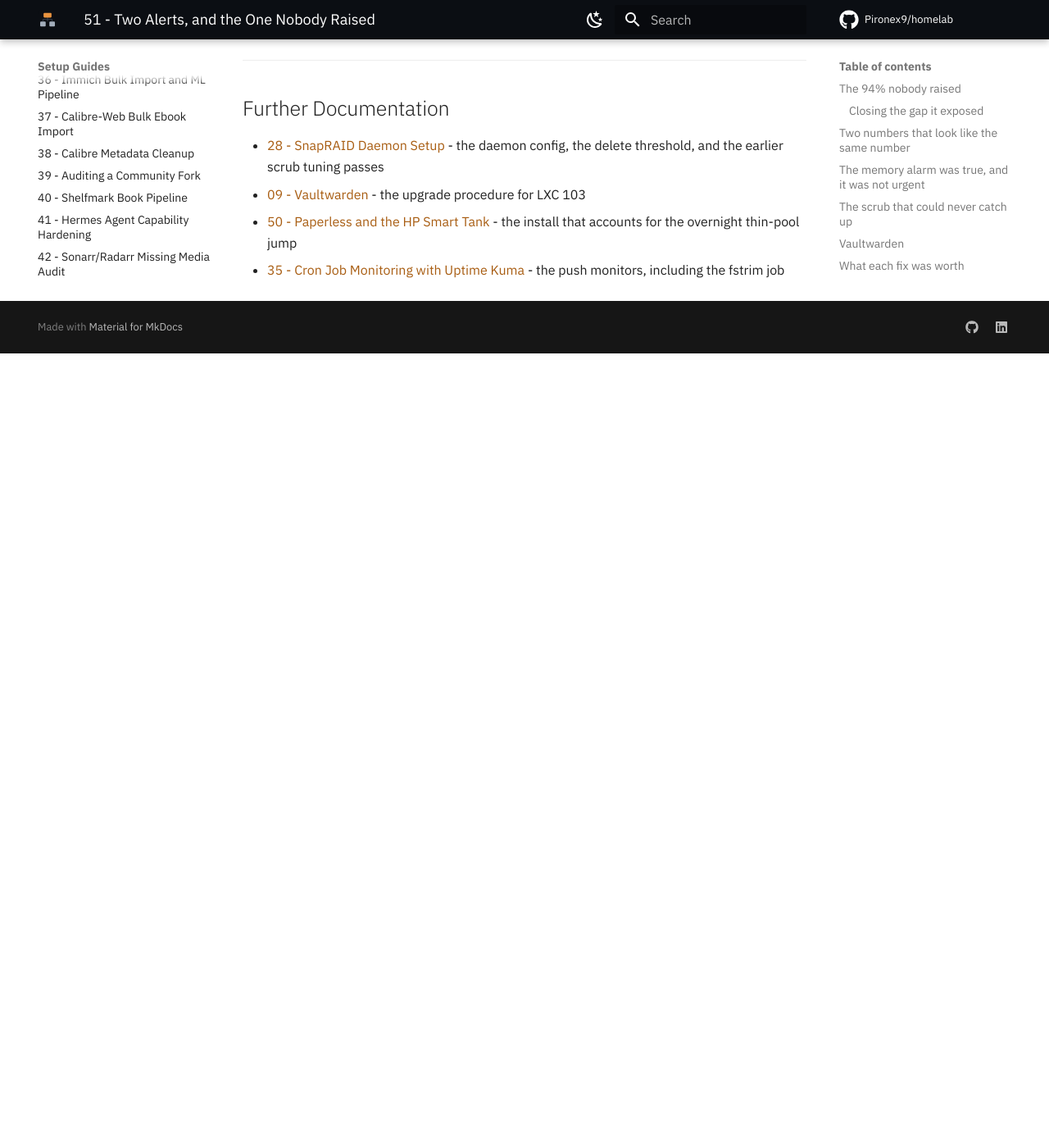
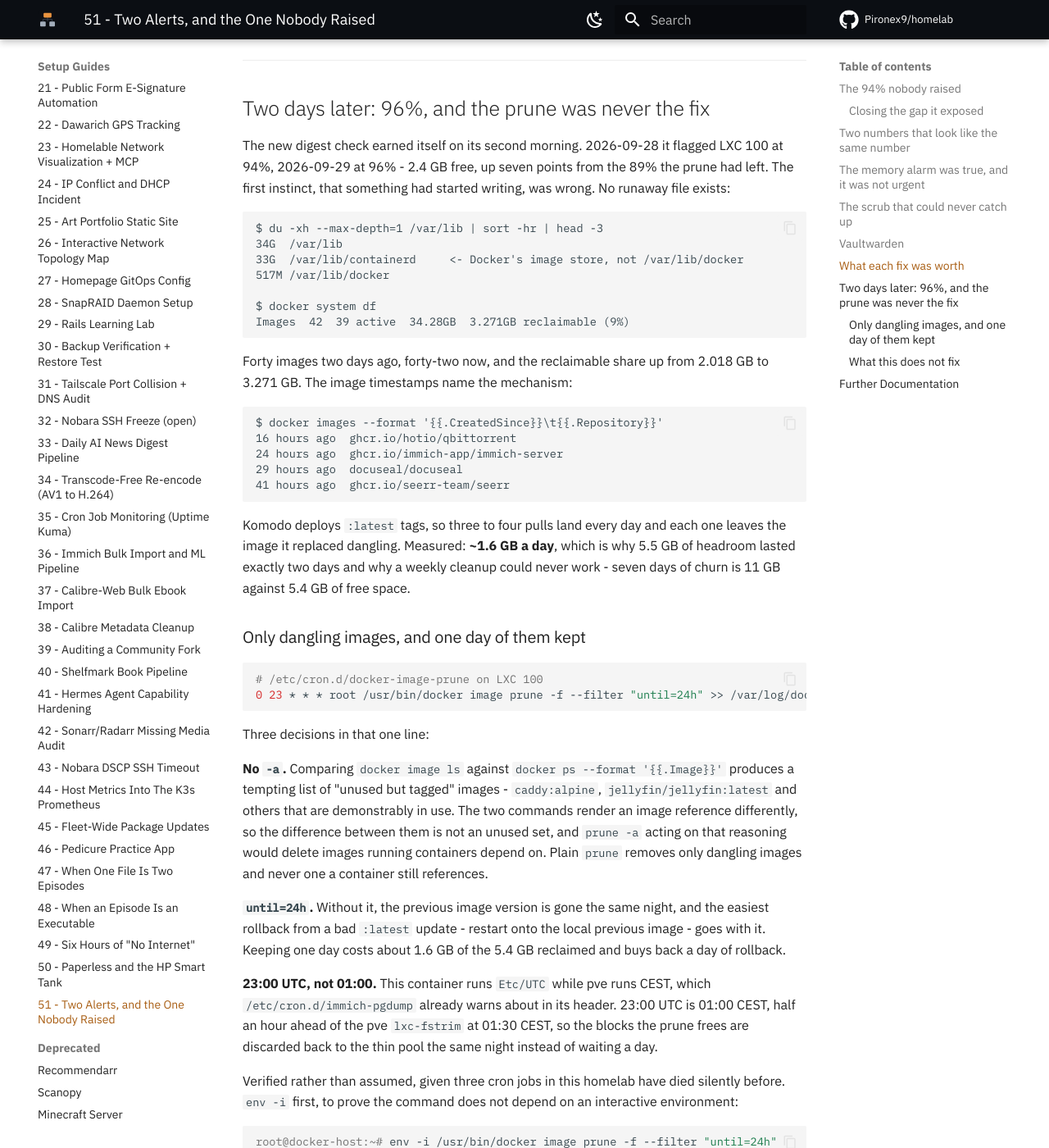
Before and after one commit to Pironex9/homelab, an MkDocs documentation site: the page built from docs/proxmox/51_Two_Alerts_And_The_One_Nobody_Raised.md, in a window 1280 px wide and 1400 px high, scrolled down 5673 px. Shown: the whole window at 82% size. Built offline with MkDocs 1.6.1 and Material for MkDocs 9.7.7, drawn with Linux system fonts in a browser that asks for light colours; comment, search, counter and statistics services are not loaded; before the commit the page ends 6104 px from its top, so only the background shows below that; some of the changed text lies outside the part shown.

Commit message:
docs: 96% two days later, and why the prune was never the fix
The digest check added on 09-27 flagged LXC 100 at 94% on 09-28 and 96% on
09-29. No runaway writer: Komodo deploys :latest, three to four pulls land a
day, and each leaves the image it replaced dangling - measured at ~1.6 GB a day,
so 5.5 GB of headroom lasted exactly two days.

Daily /etc/cron.d/docker-image-prune on LXC 100, with the three decisions in the
line written down: no -a, because the "unused but tagged" set assembled from
docker ps is not unused and pruning it would delete images running containers
depend on; until=24h, so a bad :latest update can still be rolled back onto the
local previous image for a day; and 23:00 UTC rather than 01:00, because this
container runs UTC while pve runs CEST and the freed blocks should reach the
thin pool before the 01:30 CEST fstrim.

Verified under env -i and then by a temporary every-minute job, because a parse
error in /etc/cron.d is silent and restart reports success either way.

````diff
--- a/docs/proxmox/51_Two_Alerts_And_The_One_Nobody_Raised.md
+++ b/docs/proxmox/51_Two_Alerts_And_The_One_Nobody_Raised.md
@@ -255,6 +255,93 @@
 
 ---
 
+## Two days later: 96%, and the prune was never the fix
+
+The new digest check earned itself on its second morning. 2026-09-28 it flagged LXC 100 at
+94%, 2026-09-29 at 96% - 2.4 GB free, up seven points from the 89% the prune had left. The
+first instinct, that something had started writing, was wrong. No runaway file exists:
+
+```
+$ du -xh --max-depth=1 /var/lib | sort -hr | head -3
+34G  /var/lib
+33G  /var/lib/containerd     <- Docker's image store, not /var/lib/docker
+517M /var/lib/docker
+
+$ docker system df
+Images  42  39 active  34.28GB  3.271GB reclaimable (9%)
+```
+
+Forty images two days ago, forty-two now, and the reclaimable share up from 2.018 GB to
+3.271 GB. The image timestamps name the mechanism:
+
+```
+$ docker images --format '{{.CreatedSince}}\t{{.Repository}}'
+16 hours ago  ghcr.io/hotio/qbittorrent
+24 hours ago  ghcr.io/immich-app/immich-server
+29 hours ago  docuseal/docuseal
+41 hours ago  ghcr.io/seerr-team/seerr
+```
+
+Komodo deploys `:latest` tags, so three to four pulls land every day and each one leaves the
+image it replaced dangling. Measured: **~1.6 GB a day**, which is why 5.5 GB of headroom
+lasted exactly two days and why a weekly cleanup could never work - seven days of churn is
+11 GB against 5.4 GB of free space.
+
+### Only dangling images, and one day of them kept
+
+```bash
+# /etc/cron.d/docker-image-prune on LXC 100
+0 23 * * * root /usr/bin/docker image prune -f --filter "until=24h" >> /var/log/docker-prune.log 2>&1
+```
+
+Three decisions in that one line:
+
+**No `-a`.** Comparing `docker image ls` against `docker ps --format '{{.Image}}'` produces a
+tempting list of "unused but tagged" images - `caddy:alpine`, `jellyfin/jellyfin:latest` and
+others that are demonstrably in use. The two commands render an image reference differently,
+so the difference between them is not an unused set, and `prune -a` acting on that reasoning
+would delete images running containers depend on. Plain `prune` removes only dangling images
+and never one a container still references.
+
+**`until=24h`.** Without it, the previous image version is gone the same night, and the
+easiest rollback from a bad `:latest` update - restart onto the local previous image - goes
+with it. Keeping one day costs about 1.6 GB of the 5.4 GB reclaimed and buys back a day of
+rollback.
+
+**23:00 UTC, not 01:00.** This container runs `Etc/UTC` while pve runs CEST, which
+`/etc/cron.d/immich-pgdump` already warns about in its header. 23:00 UTC is 01:00 CEST, half
+an hour ahead of the pve `lxc-fstrim` at 01:30 CEST, so the blocks the prune frees are
+discarded back to the thin pool the same night instead of waiting a day.
+
+Verified rather than assumed, given three cron jobs in this homelab have died silently
+before. `env -i` first, to prove the command does not depend on an interactive environment:
+
+```console
+root@docker-host:~# env -i /usr/bin/docker image prune -f --filter "until=24h"
+Total reclaimed space: 0B
+```
+
+Then the same line installed as a temporary every-minute job, waited out, and removed once
+`/var/log/docker-prune.log` had a real entry written by cron itself. A parse error in
+`/etc/cron.d` is silent, and `systemctl restart cron` reports success either way.
+
+### What this does not fix
+
+33 GB of images and 8.9 GB of live data in `/srv/docker-data` on a 51 GB root leaves the
+container permanently in the 85-90% band - right at the digest threshold, with every new
+stack pushing closer. The cron stops the churn accumulating; it does not create headroom.
+The two real exits, neither taken yet:
+
+* **Grow the rootfs by ~15 GB.** Takes the thin pool from 67% to about 76%, under the 80%
+  digest threshold but not by much, and postpones rather than solves.
+* **The second NVMe**, open since the thin pool's first capacity crisis. Moving Docker's data
+  root there removes the pool's largest writer outright.
+
+Moving the containerd store onto the mergerfs pool is not a third option: USB HDDs under
+overlay snapshots would be both slow and fragile.
+
+---
+
 ## Further Documentation
 
 - [28 - SnapRAID Daemon Setup](28_SnapRAID_Daemon_Setup.md) - the daemon config, the delete threshold, and the earlier scrub tuning passes
````
Also changed, not shown: docs/README.md (+1 -1 lines).
